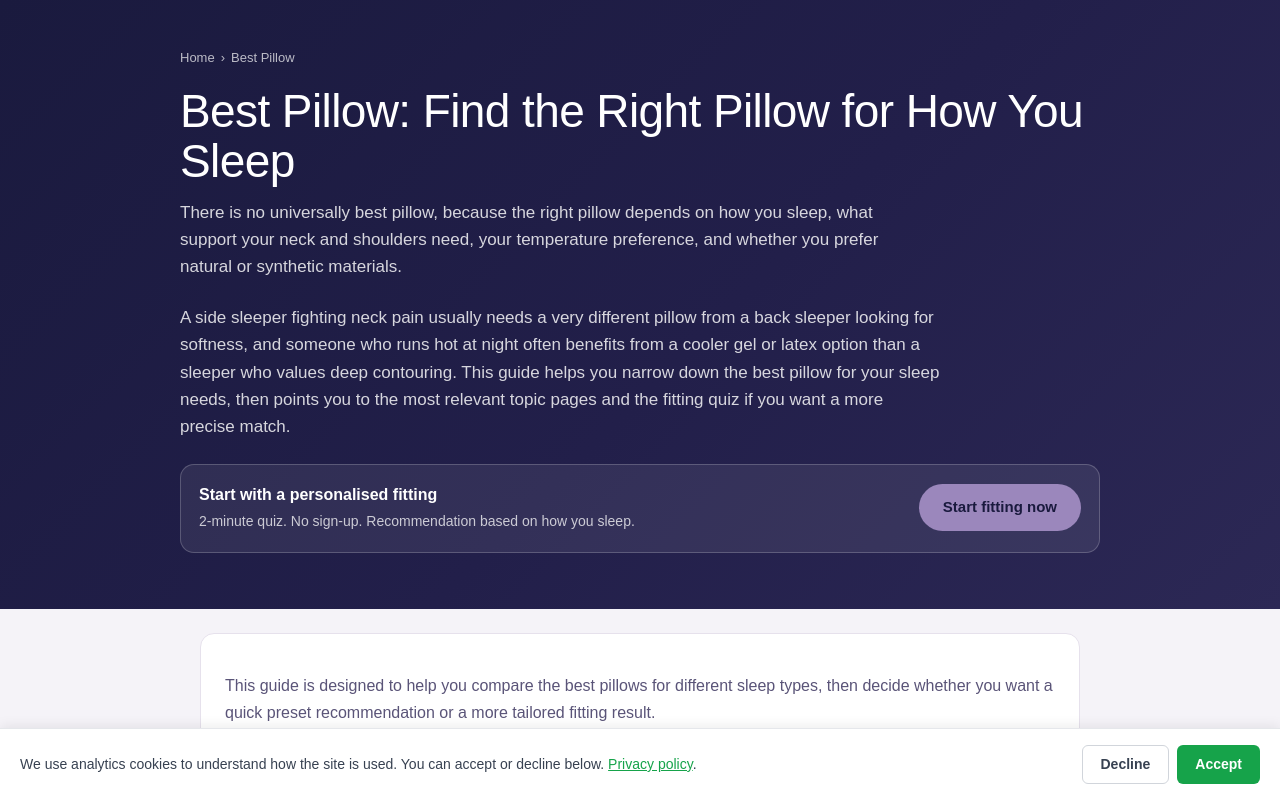
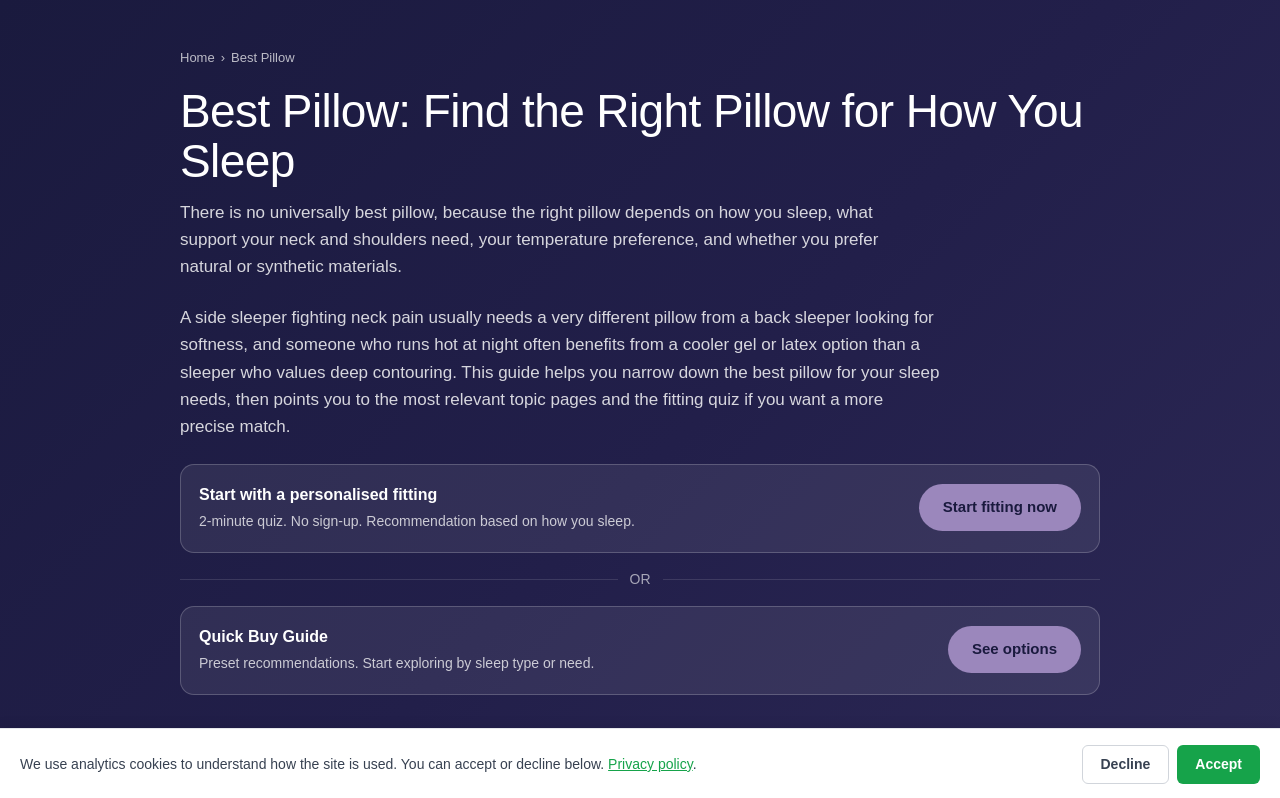
Before and after one commit to alanbishop75/find-my-ideal-pillow, a Next.js app: page /pillow/best-pillow in a window 1280 px wide. Shown: the top 798 px of the page. Built offline with nearby package versions, Linux system fonts and the light colour scheme; no server answers.

Commit message:
Add Quick Buy Guide section with OR divider to hero

```diff
--- a/app/pillow/best-pillow/page.tsx
+++ b/app/pillow/best-pillow/page.tsx
@@ -120,6 +120,7 @@ const quickBuyGuides = [
 function HubQuickBuySection() {
   return (
     <section
+      id="quick-buy-starting-points"
       style={{
         marginTop: 24,
         background: "#ffffff",
@@ -366,6 +367,60 @@ export default function BestPillowHubPage() {
               Start fitting now
             </Link>
           </div>
+
+          <div
+            style={{
+              display: "flex",
+              alignItems: "center",
+              justifyContent: "center",
+              gap: 12,
+              margin: "16px 0",
+              opacity: 0.6,
+            }}
+          >
+            <div style={{ flex: 1, height: "1px", background: "rgba(255,255,255,0.2)" }} />
+            <span style={{ fontSize: 14, fontWeight: 500 }}>OR</span>
+            <div style={{ flex: 1, height: "1px", background: "rgba(255,255,255,0.2)" }} />
+          </div>
+
+          <div
+            style={{
+              background: "rgba(255,255,255,0.08)",
+              border: "1px solid rgba(255,255,255,0.2)",
+              borderRadius: 14,
+              padding: "18px 18px 20px",
+              display: "flex",
+              flexWrap: "wrap",
+              gap: 12,
+              alignItems: "center",
+              justifyContent: "space-between",
+            }}
+          >
+            <div>
+              <p style={{ margin: "0 0 4px", fontWeight: 700 }}>Quick Buy Guide</p>
+              <p style={{ margin: 0, color: "rgba(255,255,255,0.75)", fontSize: 14 }}>
+                Preset recommendations. Start exploring by sleep type or need.
+              </p>
+            </div>
+            <Link
+              href="#quick-buy-starting-points"
+              style={{
+                display: "inline-flex",
+                alignItems: "center",
+                justifyContent: "center",
+                background: LAVENDER,
+                color: NAVY,
+                borderRadius: 999,
+                padding: "12px 24px",
+                fontWeight: 800,
+                fontSize: 15,
+                textDecoration: "none",
+                whiteSpace: "nowrap",
+              }}
+            >
+              See options
+            </Link>
+          </div>
         </div>
       </section>
 
```
